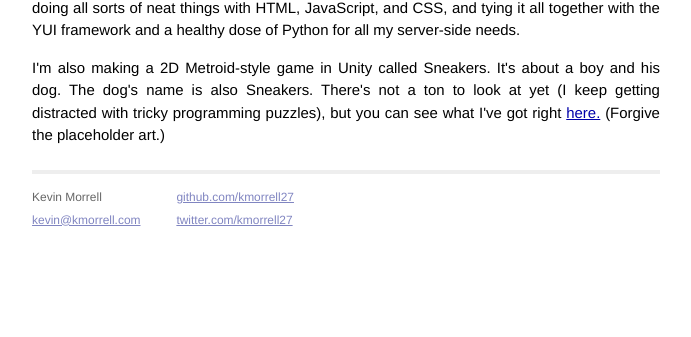
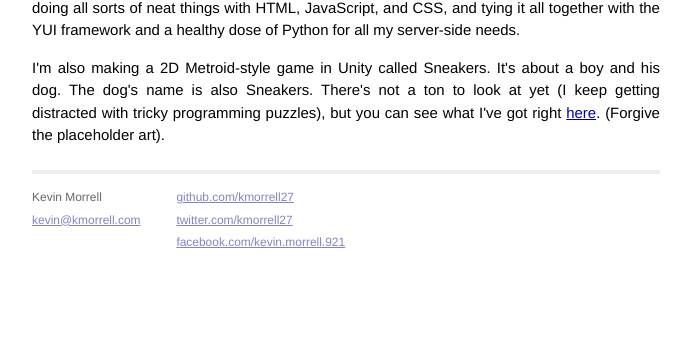
Before and after one commit to kmorrell27/kmorrell27.github.io, a Jekyll site: the page built from index.html, in a window 1280 px wide. Shown: the part 160-497 px from the top of the page, without its empty margins (294-985 px from the left). Built offline with Jekyll 4.4.1, drawn with Linux system fonts in a browser that asks for light colours; Markdown is read by kramdown in place of the engine named in the settings.

Commit message:
Let's add Facebook
Also, (perhaps more importantly), fixed some important period placement.

```diff
--- a/_layouts/default.html
+++ b/_layouts/default.html
@@ -34,6 +34,7 @@
               <p>
                 <a href="https://github.com/kmorrell27">github.com/kmorrell27</a><br />
                 <a href="https://twitter.com/kmorrell27">twitter.com/kmorrell27</a><br />
+				<a href="https://facebook.com/kevin.morrell.921">facebook.com/kevin.morrell.921</a><br />
               </p>
             </div>
           </div>
--- a/index.html
+++ b/index.html
@@ -14,7 +14,7 @@ title: Kevin Morrell
   <p>I'm also making a 2D Metroid-style game in Unity called Sneakers. It's
   about a boy and his dog. The dog's name is also Sneakers. There's not a ton
   to look at yet (I keep getting distracted with tricky programming puzzles),
-  but you can see what I've got right <a href="/2014/02/17/my-game.html">here.</a>
-  (Forgive the placeholder art.)
+  but you can see what I've got right <a href="/2014/02/17/my-game.html">here</a>.
+  (Forgive the placeholder art).
   </p>
 </div>
```
